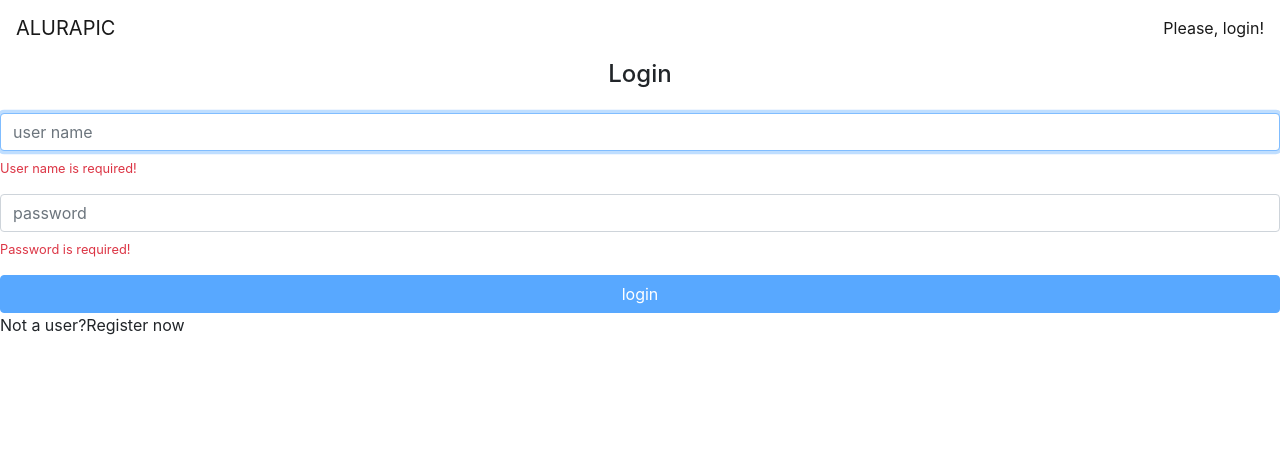
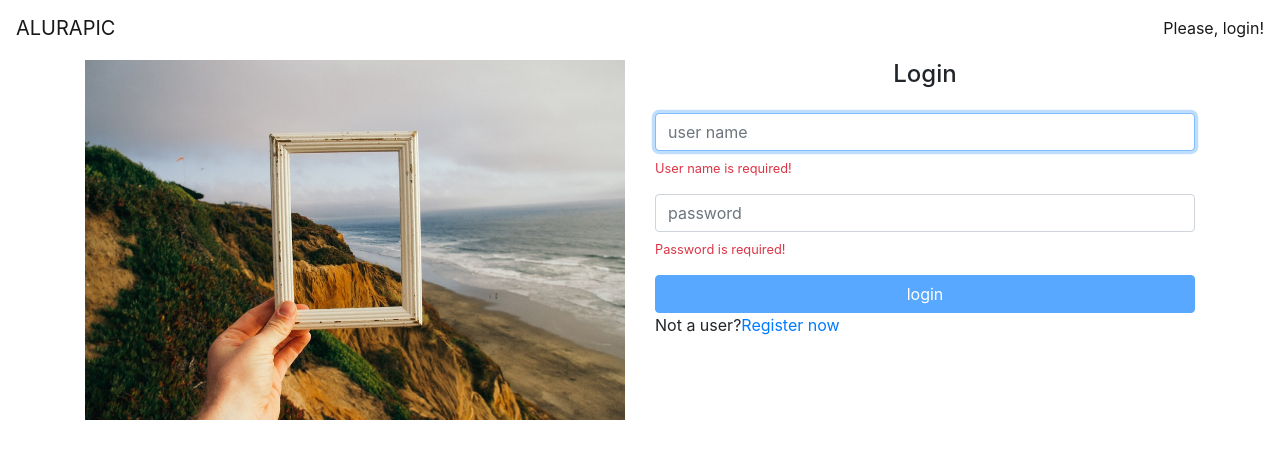
Before and after one commit to Bendazzoli/AluraAngular, an Angular app in the folder AluraPic/: page / in a window 1280 px wide. Shown: the top 458 px of the page. Built offline with nearby package versions, Linux system fonts and the light colour scheme.

Commit message:
Criando rotas filhas

```diff
--- a/AluraPic/src/app/app.routing.module.ts
+++ b/AluraPic/src/app/app.routing.module.ts
@@ -8,16 +8,23 @@
 import { SignInComponent } from './home/signin/signin.component';
 import { AuthGuard } from './core/auth/auth.guard';
 import { SignUpComponent } from './home/singup/singup.component';
+import { HomeComponent } from './home/home.component';
 
 const routes: Routes = [
     {
         path: '',
-        component: SignInComponent,
-        canActivate: [AuthGuard]
-    },
-    {
-        path: 'signup',
-        component: SignUpComponent,
+        component: HomeComponent,
+        canActivate: [AuthGuard],
+        children: [
+            {
+                path: '',
+                component: SignInComponent,
+            },
+            {
+                path: 'signup',
+                component: SignUpComponent,
+            }
+        ]
     },
     {
         path: 'user/:userName',
--- /dev/null
+++ b/AluraPic/src/app/home/home.component.html
@@ -0,0 +1,11 @@
+<div class="container">
+    <div class="row">
+        <div class="col-md-6 mb-2">
+            <img class="img-fluid d-none d-sm-block"
+                src="/assets/img/home.jpg" alt="Welcome">
+        </div>
+        <div class="col-md-6">
+            <router-outlet></router-outlet>
+        </div>
+    </div>
+</div>
--- /dev/null
+++ b/AluraPic/src/app/home/home.component.ts
@@ -0,0 +1,6 @@
+import { Component } from '@angular/core';
+
+@Component({
+    templateUrl: './home.component.html'
+})
+export class HomeComponent { }
--- a/AluraPic/src/app/home/home.module.ts
+++ b/AluraPic/src/app/home/home.module.ts
@@ -5,11 +5,13 @@
 import { VMessageModule } from '../shared/components/vmessage/vmessage.module';
 import { RouterModule } from '@angular/router';
 import { SignUpComponent } from './singup/singup.component';
+import { HomeComponent } from './home.component';
 
 @NgModule({
     declarations: [
         SignInComponent,
-        SignUpComponent
+        SignUpComponent,
+        HomeComponent
     ],
     imports: [
         CommonModule,
--- a/AluraPic/src/app/home/signin/signin.component.html
+++ b/AluraPic/src/app/home/signin/signin.component.html
@@ -35,4 +35,4 @@
 
 </form>
 
-<p>Not a user?<a>Register now</a></p>
+<p>Not a user?<a [routerLink]="['signup']">Register now</a></p>
```
Also changed, not shown: AluraPic/src/assets/img/home.jpg (added).
